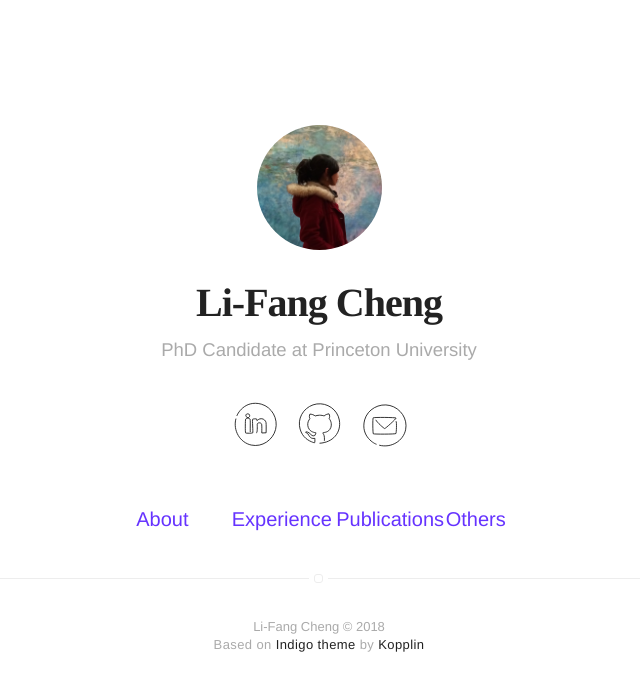
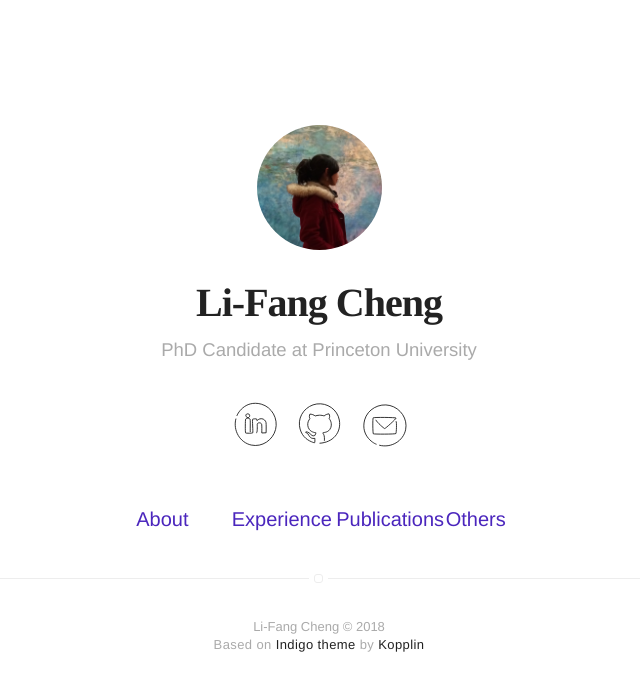
Before and after one commit to Li-FangCheng/li-fangcheng.github.io, a Jekyll site: the page built from index.html, in a window 1280 px wide. Shown: the top 691 px of the page, without its empty margins (321-961 px from the left). Built offline with Jekyll 4.4.1, drawn with Linux system fonts in a browser that asks for light colours.

Commit message:
update color setup

```diff
--- a/_sass/base/general.sass
+++ b/_sass/base/general.sass
@@ -46,8 +46,10 @@ h4
 	font-size: 1.2rem
 
 a
-	color: $newdelta
+	color: $linkcolor
 	text-decoration: underline
+	&:hover
+		color: $rose
 
 p
 	line-height: 1.7
--- a/_sass/base/variables.sass
+++ b/_sass/base/variables.sass
@@ -8,6 +8,13 @@ $gama: #aaa
 $delta: #4b0082
 $epsilon: #ededed
 $newdelta: #6633ff
+$rose: #f7cac9
+$serenity: #92a8d1
+$violet: #4b26bd
+$linkcolor: $violet
+$linkhover: $rose
+$socialhover: $rose
+
 
 $mobile: "only screen and (max-width: 400px)"
 $tablet: "only screen and (min-width: 400px) and (max-width: 1050px)"
--- a/_sass/components/nav.sass
+++ b/_sass/components/nav.sass
@@ -26,6 +26,8 @@
         > .item > .link
             font-size: 1.4rem
             padding: 20px 10px
+            &:hover
+                color: $rose
 
 .nav-home
     margin-top: 40px
@@ -43,4 +45,4 @@
             width: 70px
 
             &:hover
-                color: $alpha
+                color: $rose
--- a/_sass/components/social-links.sass
+++ b/_sass/components/social-links.sass
@@ -11,7 +11,7 @@
 
         &:hover
             > .icon
-                stroke: $newdelta
+                stroke: $socialhover
 
         &:hover:before
             opacity: 1
```
